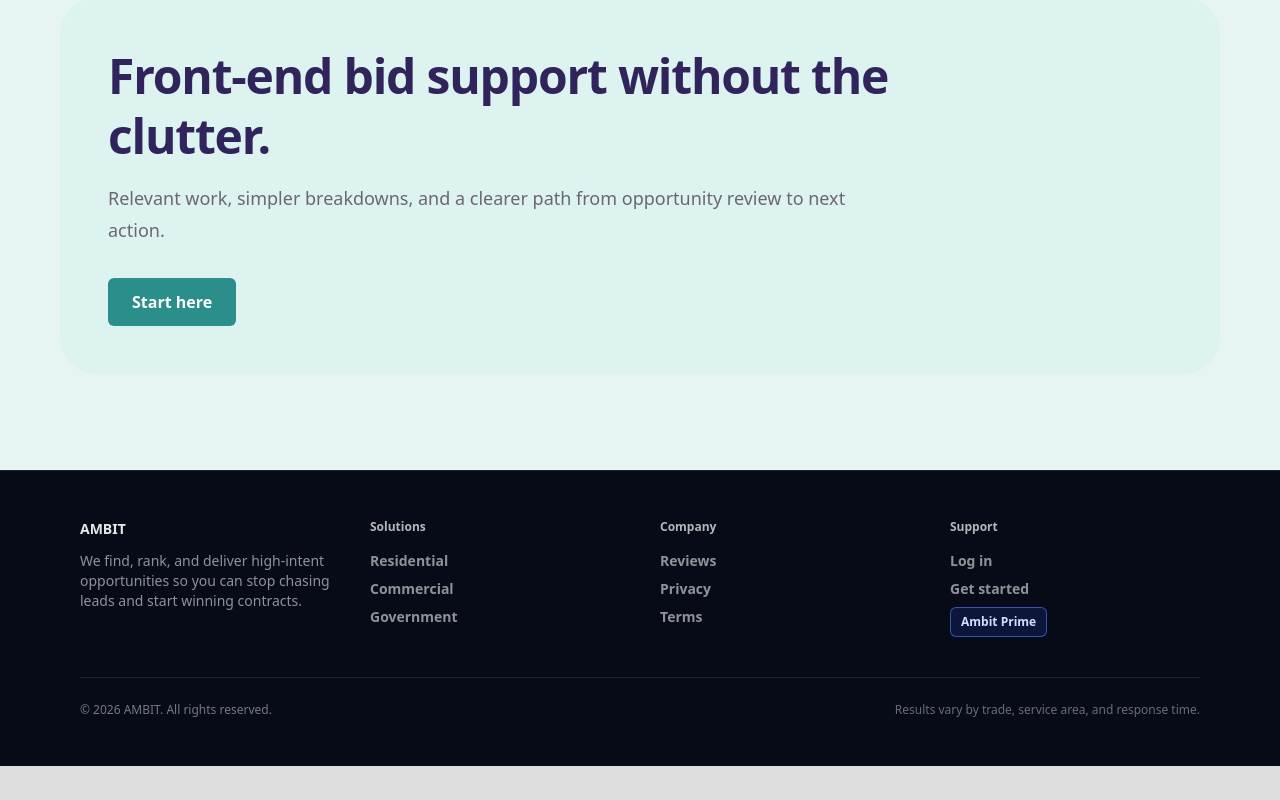
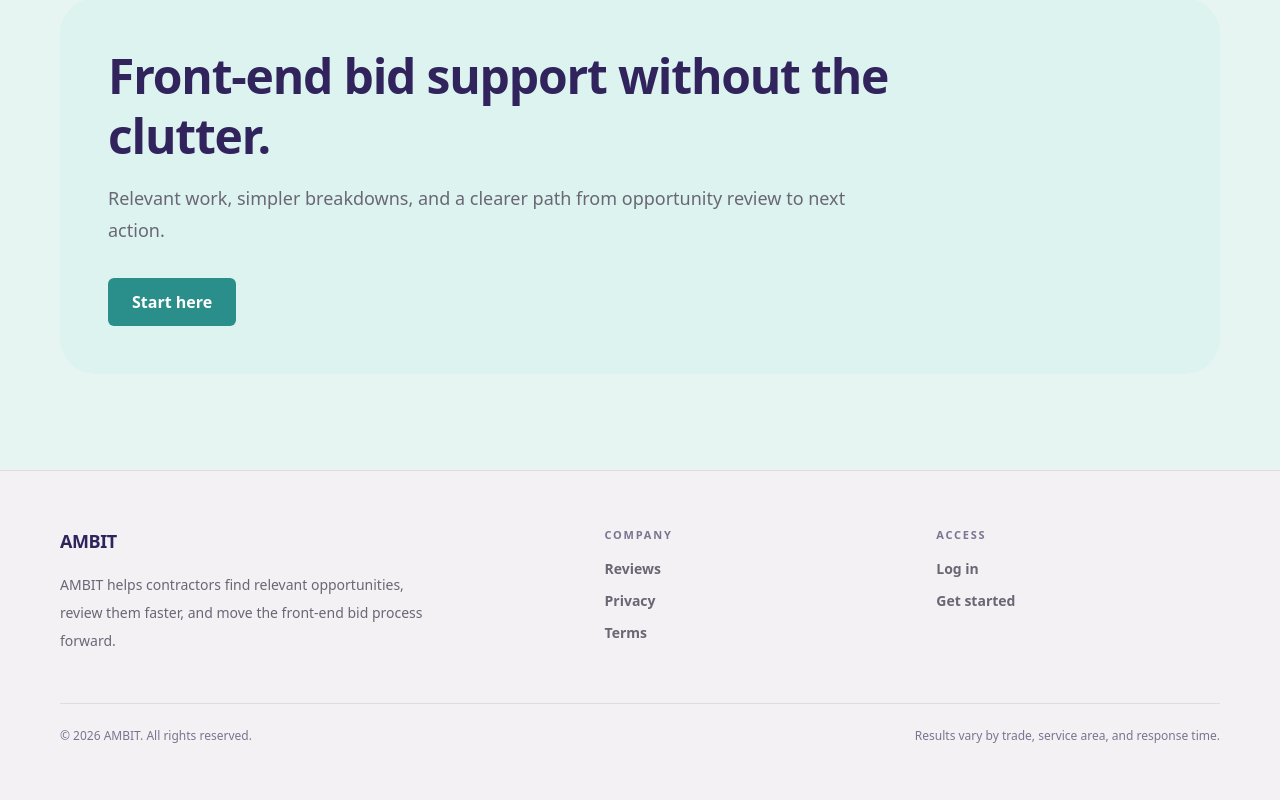
Before and after one commit to seansevrix/ambit, a Next.js app: page / in a window 1280 px wide. Shown: the part 2211-3011 px from the top of the page. Before the commit the page ends 2977 px from the top, so only its background shows below. Built offline with nearby package versions, Linux system fonts and the light colour scheme.

Commit message:
Clean up footer and remove extra solution links

```diff
--- a/app/components/SiteFooter.tsx
+++ b/app/components/SiteFooter.tsx
@@ -1,45 +1,29 @@
 import Link from "next/link";
 
-const WRAP = "mx-auto max-w-[1200px] px-6 lg:px-10";
-const TITLE = "text-xs font-semibold text-white/70";
-const LINK = "text-sm font-semibold text-white/55 hover:text-white transition";
-const PRIME_BTN =
-  "inline-flex w-fit items-center justify-center rounded-md border border-[#4C7DFF]/60 bg-[#2E5BFF]/15 px-2.5 py-1.5 text-xs font-semibold text-[#CFE0FF] hover:bg-[#2E5BFF]/25 hover:text-white transition";
+const WRAP = "mx-auto max-w-[1240px] px-6 lg:px-10";
+const TITLE =
+  "text-[11px] font-semibold uppercase tracking-[0.16em] text-[#7A7590]";
+const LINK =
+  "text-sm font-semibold text-[#6A6775] transition hover:text-[#31245C]";
 
 export default function SiteFooter() {
   return (
-    <footer className="border-t border-white/10 bg-[#070B18]">
-      <div className={`${WRAP} py-12`}>
-        <div className="grid gap-10 sm:grid-cols-2 lg:grid-cols-4">
-          {/* Brand */}
+    <footer className="border-t border-[#31245C]/10 bg-[#F3F1F4]">
+      <div className={`${WRAP} py-14`}>
+        <div className="grid gap-12 md:grid-cols-[1.4fr_0.8fr_0.8fr]">
           <div>
-            <div className="text-sm font-semibold text-white/90">AMBIT</div>
-            <p className="mt-3 max-w-xs text-sm text-white/55">
-              We find, rank, and deliver high-intent opportunities so you can stop chasing leads
-              and start winning contracts.
+            <div className="text-lg font-black tracking-tight text-[#31245C]">
+              AMBIT
+            </div>
+            <p className="mt-4 max-w-sm text-sm leading-7 text-[#6A6775]">
+              AMBIT helps contractors find relevant opportunities, review them
+              faster, and move the front-end bid process forward.
             </p>
           </div>
 
-          {/* Solutions */}
-          <div>
-            <div className={TITLE}>Solutions</div>
-            <div className="mt-4 grid gap-2">
-              <Link href="/preview/residential" className={LINK}>
-                Residential
-              </Link>
-              <Link href="/preview/commercial" className={LINK}>
-                Commercial
-              </Link>
-              <Link href="/preview/government" className={LINK}>
-                Government
-              </Link>
-            </div>
-          </div>
-
-          {/* Company */}
           <div>
             <div className={TITLE}>Company</div>
-            <div className="mt-4 grid gap-2">
+            <div className="mt-4 grid gap-3">
               <Link href="/testimonials" className={LINK}>
                 Reviews
               </Link>
@@ -52,26 +36,22 @@ export default function SiteFooter() {
             </div>
           </div>
 
-          {/* Support */}
           <div>
-            <div className={TITLE}>Support</div>
-            <div className="mt-4 flex flex-col items-start gap-2">
+            <div className={TITLE}>Access</div>
+            <div className="mt-4 grid gap-3">
               <Link href="/login" className={LINK}>
                 Log in
               </Link>
               <Link href="/get-started" className={LINK}>
                 Get started
               </Link>
-              <Link href="/prime" className={PRIME_BTN}>
-                Ambit Prime
-              </Link>
             </div>
           </div>
         </div>
 
-        <div className="mt-10 flex flex-col items-center justify-between gap-3 border-t border-white/10 pt-6 text-xs text-white/45 sm:flex-row">
+        <div className="mt-12 flex flex-col gap-3 border-t border-[#31245C]/10 pt-6 text-xs text-[#7A7590] sm:flex-row sm:items-center sm:justify-between">
           <div>© {new Date().getFullYear()} AMBIT. All rights reserved.</div>
-          <div className="text-white/40">Results vary by trade, service area, and response time.</div>
+          <div>Results vary by trade, service area, and response time.</div>
         </div>
       </div>
     </footer>
```
